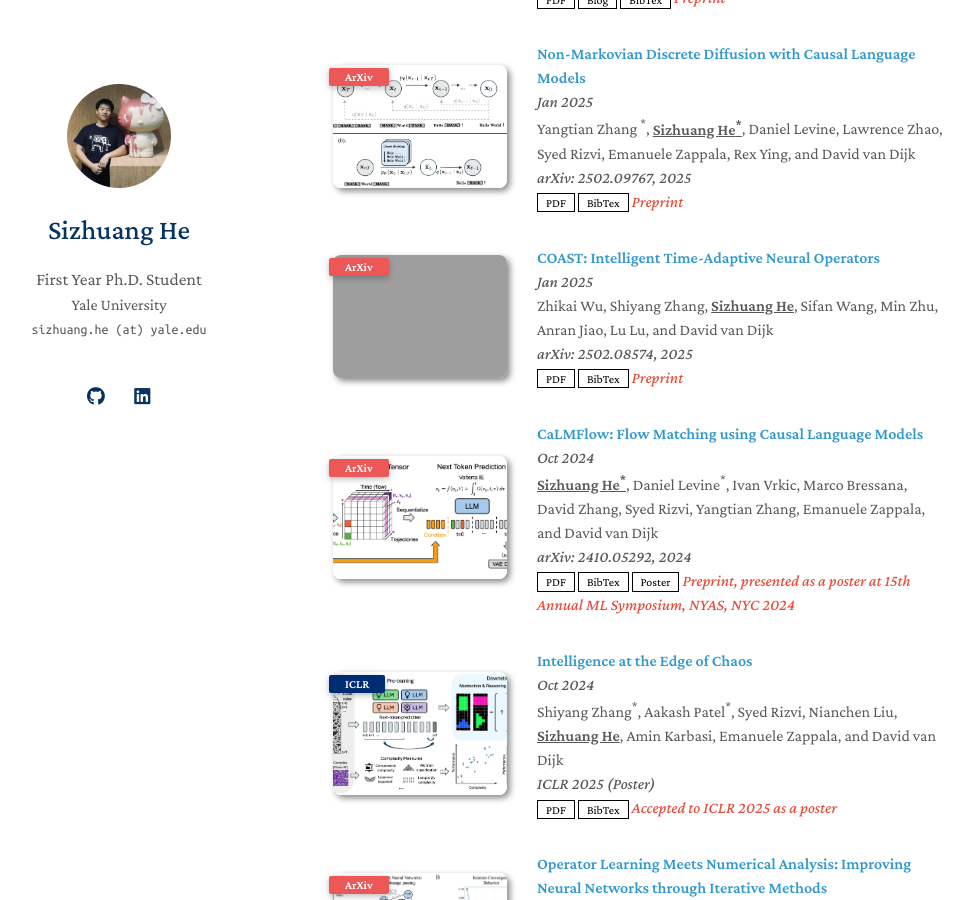
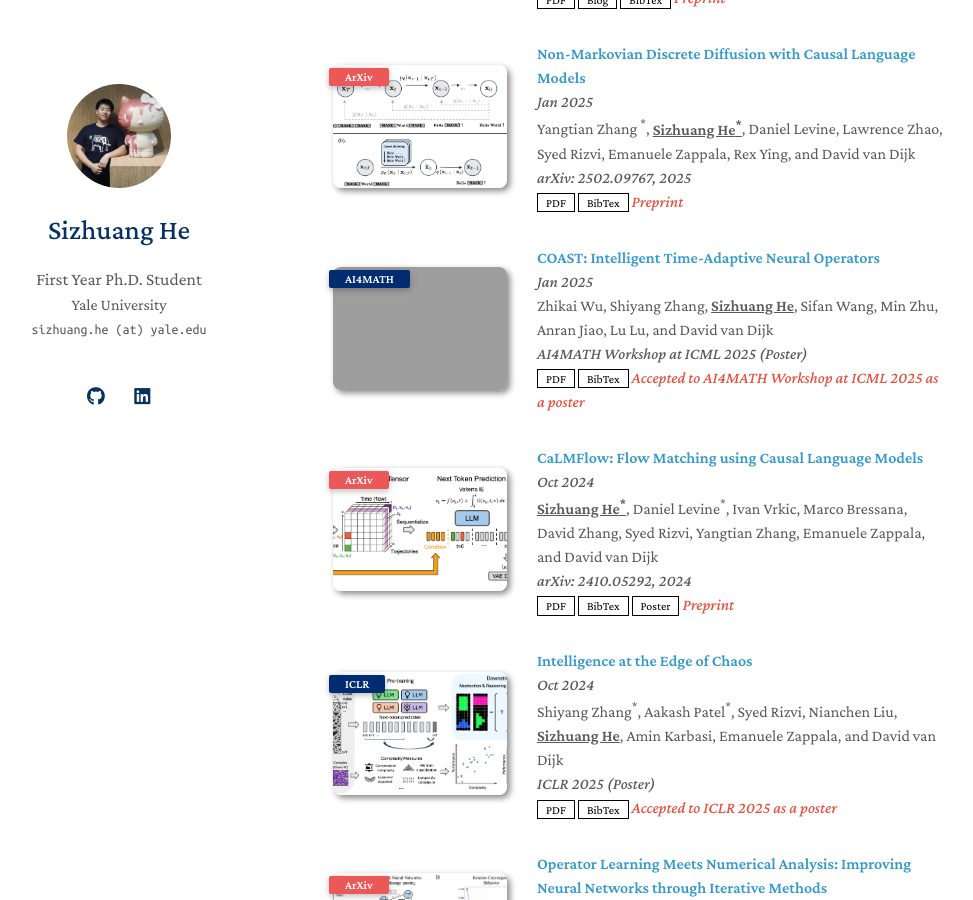
Before and after one commit to SizhuangHe/sizhuanghe.github.io, a Jekyll site: the page built from index.md, in a window 1280 px wide and 900 px high, scrolled down 941 px. Shown: the whole window, without its empty margins (157-1130 px from the left). Built offline with Jekyll 4.4.1, drawn with Linux system fonts in a browser that asks for light colours; a style sheet for code colours, icons or effects is not loaded; our own code applies the rules of GitHub Pages for plain Markdown files; grey boxes are pictures that could not be loaded.

Commit message:
update coast

```diff
--- a/_data/publications.yml
+++ b/_data/publications.yml
@@ -27,14 +27,14 @@ main:
   - title: COAST&#58; Intelligent Time-Adaptive Neural Operators
     authors: Zhikai Wu, Shiyang Zhang, <b><u>Sizhuang He</u></b>, Sifan Wang, Min Zhu, Anran Jiao, Lu Lu, and David van Dijk
     date: Jan 2025
-    conference_short: ArXiv
-    conference: arXiv&#58; 2502.08574, 2025
+    conference_short: AI4MATH
+    conference: AI4MATH Workshop at ICML 2025 (Poster)
     pdf: https://arxiv.org/pdf/2502.08574
     # code: https://github.com/MrGiovanni/ContinualLearning
     bibtex: ./assets/bibs/coast.txt
     image: ./assets/img/coast.png
     # poster: ./assets/posters/CaLMFlow_NYAS_Poster.pdf
-    notes: Preprint
+    notes: Accepted to AI4MATH Workshop at ICML 2025 as a poster
 
   - title: CaLMFlow&#58; Flow Matching using Causal Language Models
     authors: <b><u>Sizhuang He<sup>*</sup></u></b>, Daniel Levine<sup>*</sup>, Ivan Vrkic, Marco Bressana, David Zhang, Syed Rizvi, Yangtian Zhang, Emanuele Zappala, and David van Dijk
@@ -46,7 +46,7 @@ main:
     bibtex: ./assets/bibs/calmflow.txt
     image: ./assets/img/CaLMFlow.png
     poster: ./assets/posters/CaLMFlow_NYAS_Poster.pdf
-    notes: Preprint, presented as a poster at 15th Annual ML Symposium, NYAS, NYC 2024
+    notes: Preprint
 
   - title: Intelligence at the Edge of Chaos
     authors: Shiyang Zhang<sup>*</sup>, Aakash Patel<sup>*</sup>, Syed Rizvi, Nianchen Liu, <b><u>Sizhuang He</u></b>, Amin Karbasi, Emanuele Zappala, and David van Dijk
```
